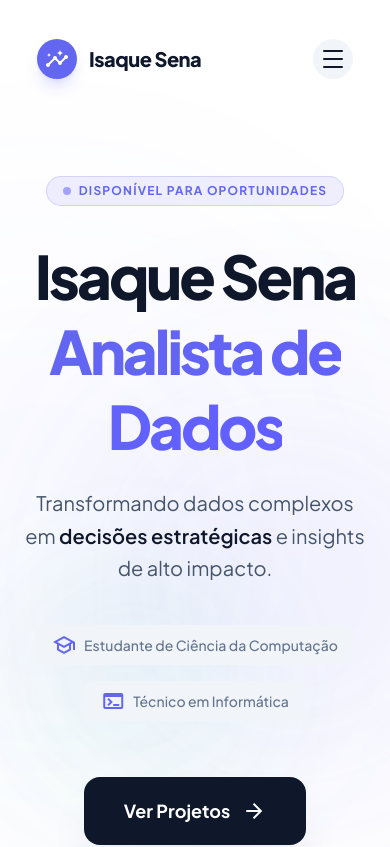
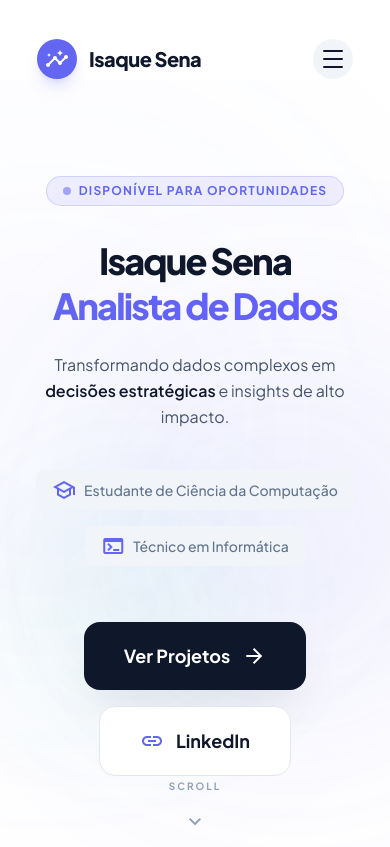
Before and after one commit to senaanalytics/portfolioi---isa, a React (Vite) app: page / in a window 390 px wide. Shown: the top 847 px of the page. Built offline with nearby package versions, Linux system fonts and the light colour scheme.

Commit message:
Melhora responsividade do Hero para mobile

```diff
--- a/src/components/Hero.tsx
+++ b/src/components/Hero.tsx
@@ -3,7 +3,7 @@ import { motion } from 'motion/react';
 
 export const Hero = () => {
     return (
-        <section className="relative min-h-screen flex items-center justify-center overflow-hidden section-padding">
+        <section className="relative min-h-[80vh] sm:min-h-screen flex items-center justify-center overflow-hidden section-padding">
             {/* Background Elements */}
             <div className="absolute inset-0 -z-10">
                 <div className="absolute top-1/3 left-1/4 w-96 h-96 bg-primary/15 rounded-full blur-[120px] animate-pulse-slow"></div>
@@ -26,7 +26,7 @@ export const Hero = () => {
                     initial={{ opacity: 0, y: 30 }}
                     animate={{ opacity: 1, y: 0 }}
                     transition={{ duration: 0.8, delay: 0.2 }}
-                    className="text-6xl md:text-8xl font-black tracking-tighter mb-6 leading-tight"
+                    className="text-4xl sm:text-5xl md:text-7xl lg:text-8xl font-black tracking-tighter mb-6 leading-tight"
                 >
                     Isaque Sena <br />
                     <span className="text-gradient">Analista de Dados</span>
@@ -36,7 +36,7 @@ export const Hero = () => {
                     initial={{ opacity: 0, y: 20 }}
                     animate={{ opacity: 1, y: 0 }}
                     transition={{ duration: 0.8, delay: 0.4 }}
-                    className="text-xl md:text-2xl text-slate-600 dark:text-slate-400 max-w-2xl mx-auto leading-relaxed mb-10"
+                    className="text-base sm:text-lg md:text-xl text-slate-600 dark:text-slate-400 max-w-2xl mx-auto leading-relaxed mb-10"
                 >
                     Transformando dados complexos em <span className="text-slate-900 dark:text-white font-semibold">decisões estratégicas</span> e insights de alto impacto.
                 </motion.p>
```
